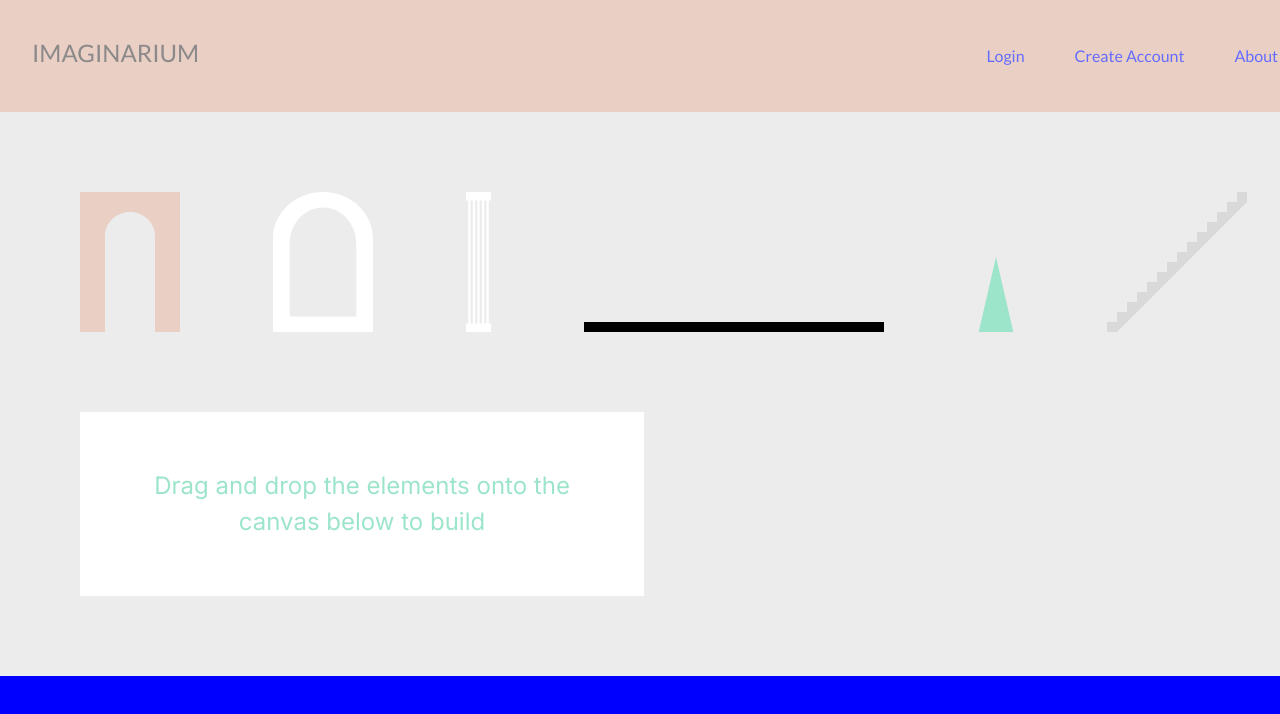
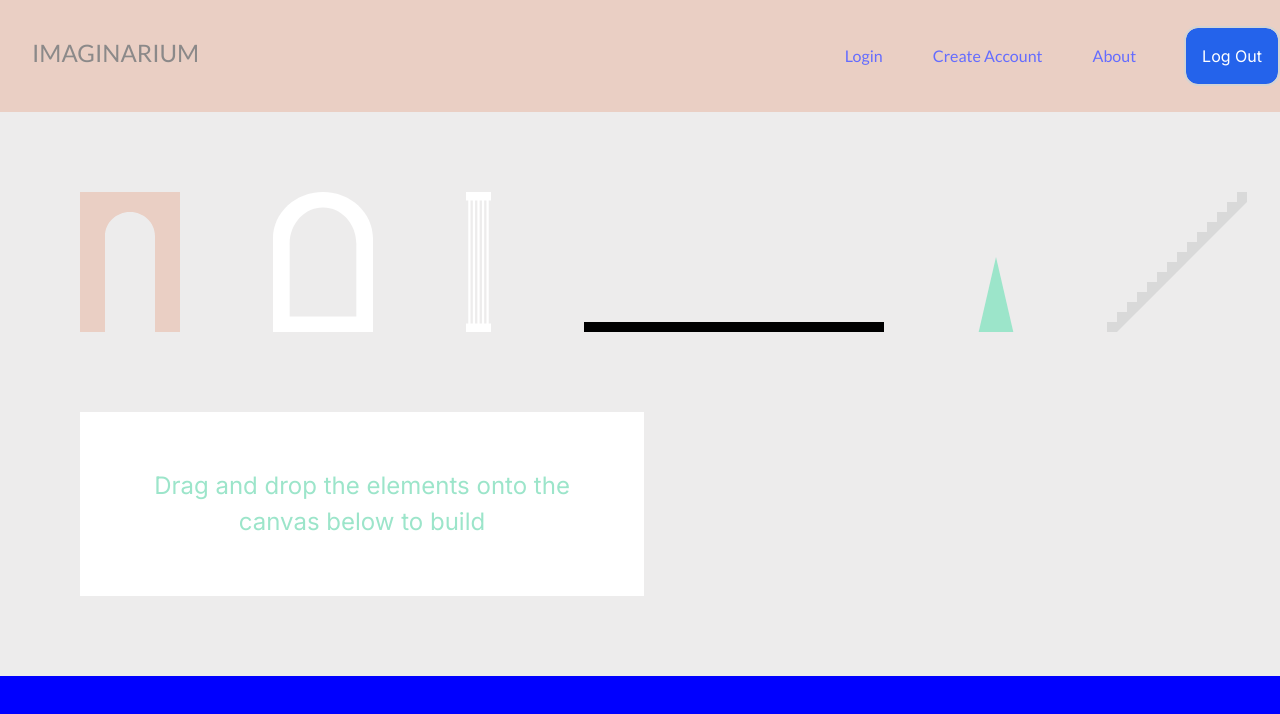
Before and after one commit to nadine-dawod/dragndrop-game, a React (Vite) app: page / in a window 1280 px wide. Shown: the top 714 px of the page. Built offline with nearby package versions, Linux system fonts and the light colour scheme.

Commit message:
Log Out Button header

```diff
--- a/src/components/Header.jsx
+++ b/src/components/Header.jsx
@@ -1,6 +1,7 @@
 import { NavLink } from "react-router-dom";
 import { ProfileIcon } from "../components/Images/ProfileIcon";
 import "./Header.css";
+import { LogOutButton } from "./LogOutButton";
 
 export const Header = () => {
   return (
@@ -14,6 +15,7 @@ export const Header = () => {
         <NavLink to="/login">Login</NavLink>
         <NavLink to="/create-account">Create Account</NavLink>
         <NavLink to="/about">About</NavLink>
+        <LogOutButton/>
         <ProfileIcon/>
       </div>
     </div>
--- /dev/null
+++ b/src/components/LogOutButton.css
@@ -0,0 +1,11 @@
+.logOutButton {
+    font-family: Inter;
+    font-weight: 400;
+    font-size: 16px;
+    color: white;
+    background-color: #2463EB;
+    border-radius: 12px;
+    outline: 2px solid lightgray;
+    padding-left: 1rem;
+    padding-right: 1rem;
+}
--- /dev/null
+++ b/src/components/LogOutButton.jsx
@@ -0,0 +1,9 @@
+import "./LogOutButton.css";
+
+export const LogOutButton = () => {
+  return (
+    <div className="logOutButton">
+        <p>Log Out</p>
+    </div>
+  );
+};
```
